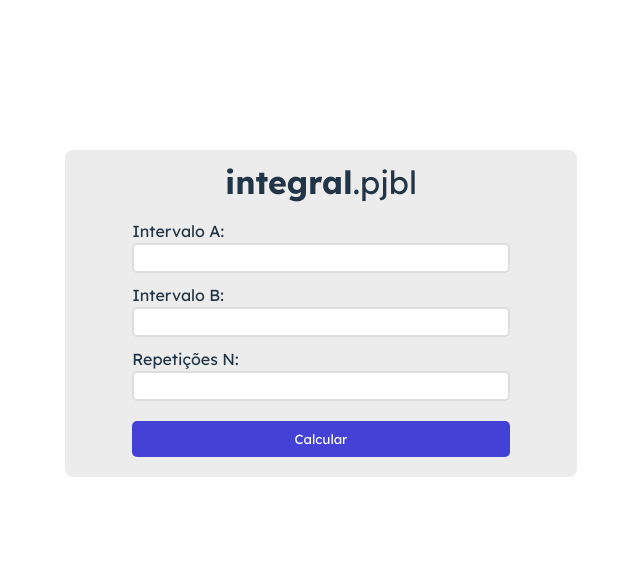
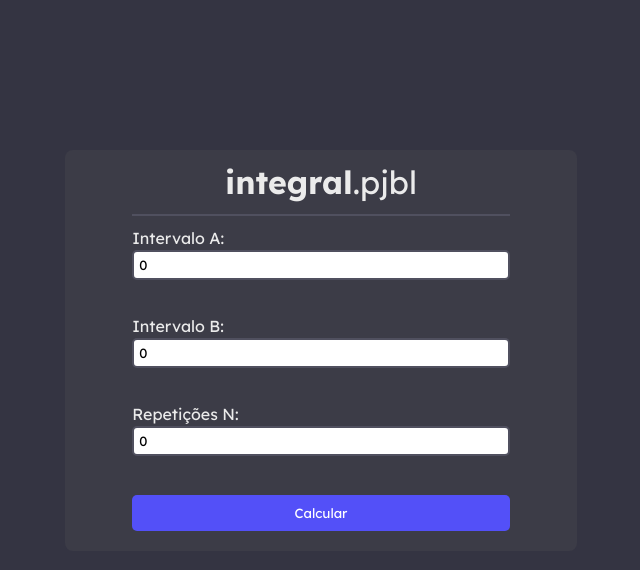
Before and after one commit to LeonardoLuize/pjbl-integral, a Vue app in the folder client/client-integral-pjbl/: page / in a window 1280 px wide. Shown: the top 570 px of the page, without its empty margins (319-959 px from the left). Built offline with nearby package versions, Linux system fonts and the light colour scheme.

Commit message:
feat: cria tela de envio

```diff
--- a/client/client-integral-pjbl/src/App.vue
+++ b/client/client-integral-pjbl/src/App.vue
@@ -7,7 +7,7 @@ import FormComponent from './components/FormComponent.vue'
     <div>
       <h1 class="title"><strong>integral</strong>.pjbl</h1>
     </div>
-    <FormComponent msg="Vite + Vue" />
+    <FormComponent />
   </div>
 </template>
 
@@ -23,7 +23,7 @@ import FormComponent from './components/FormComponent.vue'
   justify-content: center;
   flex-direction: column;
 
-  background: var(--background-color);
+  background: var(--surface-color);
 }
 
 .title {
--- a/client/client-integral-pjbl/src/components/FormComponent.vue
+++ b/client/client-integral-pjbl/src/components/FormComponent.vue
@@ -1,30 +1,69 @@
 <script setup lang="ts">
-import { ref } from 'vue'
+import { reactive, ref } from 'vue'
 
-defineProps<{ msg: string }>()
+const state = reactive({ result: "", inputAError: false, inputNError: false })
 
-const count = ref(0)
+const inputA = ref(0)
+const inputB = ref(0)
+const inputN = ref(0)
+
+function verifyValues() {
+  if (inputA.value < inputB.value) {
+    state.inputAError = true
+  }
+
+  if (inputN.value <= 0) {
+    state.inputNError = true
+  }
+
+  if(state.inputNError || state.inputAError){
+    return false
+  }
+
+  return true
+}
+
+function handleClick() {
+  state.result = ""
+  state.inputAError = false
+  state.inputNError = false
+
+  if(!verifyValues()){
+    alert("Dados inválidos")
+    return
+  }
+
+  state.result = "alterado"
+}
+
 </script>
 
 <template>
-  <form class="form-container">
+  <form @submit.prevent="" class="form-container">
     <section>
       <label for="a-interval">Intervalo A: </label>
-      <input id="a-interval" type="number" />
+      <input v-model="inputA" id="a-interval" type="number" />
+      <span class="error-msg" :class="{'d-none': !state.inputAError}">A deve ser maior ou igual a B</span>
     </section>
 
     <section>
       <label for="b-interval">Intervalo B: </label>
-      <input id="b-interval" type="number" />
+      <input v-model="inputB" id="b-interval" type="number" />
+      <span class="error-msg" :class="{'d-none': !state.inputAError}">B deve ser menor ou igual a A</span>
     </section>
 
     <section>
       <label for="n-repetitions">Repetições N: </label>
-      <input id="n-repetitions" type="number" />
+      <input v-model="inputN" id="n-repetitions" type="number" />
+      <span class="error-msg" :class="{'d-none': !state.inputNError}">N deve ser maior que 0</span>
     </section>
 
-    <button>Calcular</button>
+    <button @click="handleClick()">Calcular</button>
   </form>
+
+  <div v-if="state.result !== ''" class="result-container">
+    <p>Resultado: {{ state.result }}</p>
+  </div>
 </template>
 
 <style scoped>
@@ -38,7 +77,9 @@ const count = ref(0)
   flex-direction: column;
   gap: 10px;
 
-  margin-top: 25px;
+  margin-top: 20px;
+  padding-top: 10px;
+  border-top: 2px solid var(--border-color)
 }
 
 .form-container section {
@@ -51,7 +92,16 @@ const count = ref(0)
 .form-container input {
   padding: 5px;
   border-radius: 5px;
-  border: 2px solid #ddd;
+  border: 2px solid var(--border-color);
+}
+
+.form-container section span {
+  color: var(--error-color);
+  font-size: 14px;
+}
+
+.d-none {
+  opacity: 0;
 }
 
 .form-container button {
@@ -62,7 +112,7 @@ const count = ref(0)
   border-radius: 5px;
 
   padding: 10px;
-  margin-top: 10px;
+  margin-top: 5px;
 
   width: 100%;
   cursor: pointer;
@@ -73,4 +123,17 @@ const count = ref(0)
   filter: brightness(0.9);
 }
 
+.result-container {
+  width: 100%;
+  max-width: 80%;
+
+  margin-top: 25px;
+  padding-top: 20px;
+  border-top: 2px solid var(--border-color);
+  display: flex;
+}
+
+.result-container p {
+  font-size: 18px;
+}
 </style>
--- a/client/client-integral-pjbl/src/style.css
+++ b/client/client-integral-pjbl/src/style.css
@@ -4,10 +4,13 @@
   font-weight: 400;
 
   color-scheme: light dark;
-  color: rgba(255, 255, 255, 0.87);
+  color: #213547;
+  background-color: #fafafa;
 
-  --background-color: #ececec;
+  --surface-color: #ececec;
   --accent-color: #4441d6;
+  --error-color: #ec4d4d;
+  --border-color: #DDDDDD;
 }
 
 *{
@@ -15,6 +18,7 @@
   margin: 0;
   box-sizing: border-box;
   font-family: "Lexend", sans-serif;
+  transition: background-color .2s;
 }
 
 #app {
@@ -27,8 +31,13 @@
 
 @media (prefers-color-scheme: light) {
   :root {
-    color: #213547;
-    background-color: #ffffff;
+    background-color: #343442;
+    color: #ebebeb;
+
+    --surface-color: #3c3c47;
+    --accent-color: #5350f8;
+    --error-color: #f13f3f;
+    --border-color: #50505f;
   }
   a:hover {
     color: #747bff;
```
